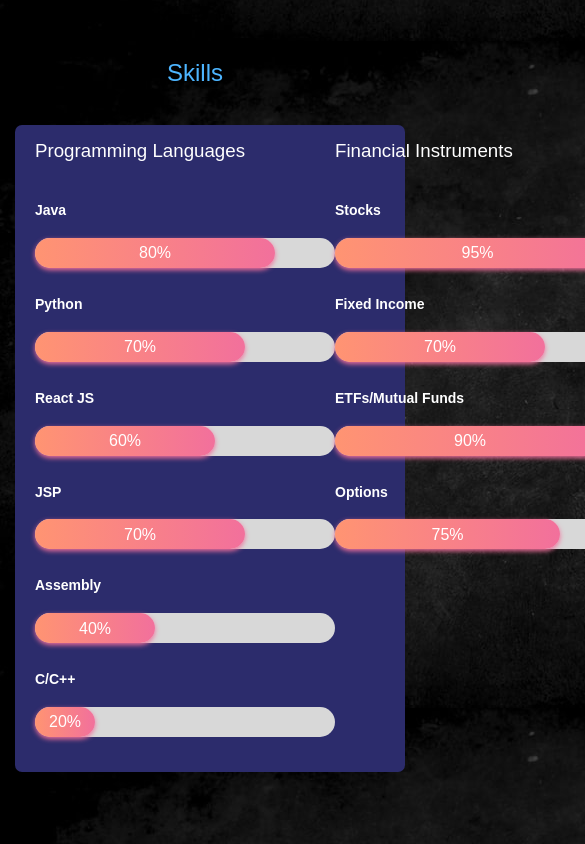
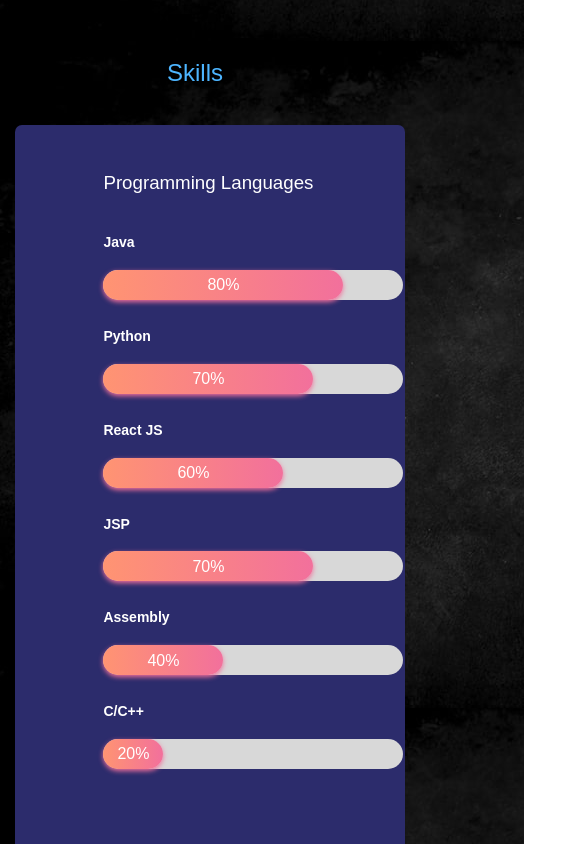
Before and after one commit to tvermani13/portfolio, a React (Create React App) app: page / in a window 390 px wide. Shown: the part 1960-2804 px from the top of the page, 585 px wide, since content can reach past the window. Built offline with nearby package versions, Linux system fonts and the light colour scheme; the HTML template or start-up script is replaced by a standard one.

Commit message:
fixed visuals for smaller screens

```diff
--- a/src/components/Projects/Projects.css
+++ b/src/components/Projects/Projects.css
@@ -34,7 +34,7 @@
 
 /* ============ MEDIA QUERUES (MEDIUM DEVICES) ================== */
 @media screen and (max-width: 1024px) {
-    .project__container {
+    .portfolio__container {
         grid-template-columns: 1fr 1fr;
         gap: 1.2rem;
     }
@@ -43,8 +43,8 @@
 
 /* ============ MEDIA QUERUES (SMALL DEVICES) ================== */
 @media screen and (max-width: 600px) {
-    .project__container {
-        grid-template-columns: 1fr;
+    .portfolio__container {
+        grid-template-columns: 1fr 1fr;
         gap: 1rem;
     }
 
--- a/src/components/Skills/Skills.css
+++ b/src/components/Skills/Skills.css
@@ -150,3 +150,30 @@
     text-align: left;
     margin-bottom: 2rem;
 }
+
+/* ============ MEDIA QUERUES (MEDIUM DEVICES) ================== */
+@media screen and (max-width: 1024px) {
+     .skills__container {
+        grid-template-columns: 1fr;
+     }
+
+     .skills__container > div {
+        width: 80%;
+        padding: 2rem;
+        margin: 0 auto;
+    }
+
+}
+
+/* ============ MEDIA QUERUES (SMALL DEVICES) ================== */
+@media screen and (max-width: 600px) {
+    .skills__container {
+        grid-template-columns: 1fr;
+     }
+
+     .skills__container > div {
+        width: 80%;
+        padding: 2rem;
+        margin: 0 auto;
+    }
+}
```
